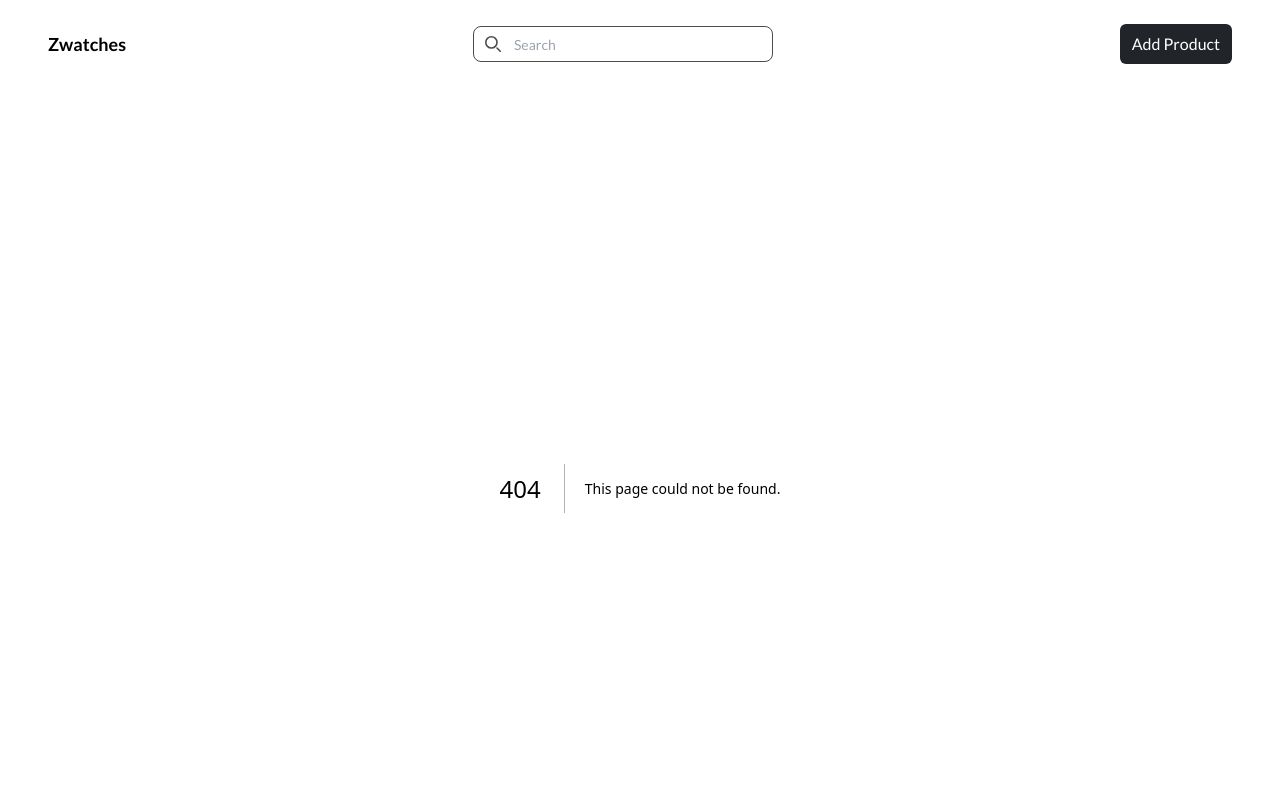
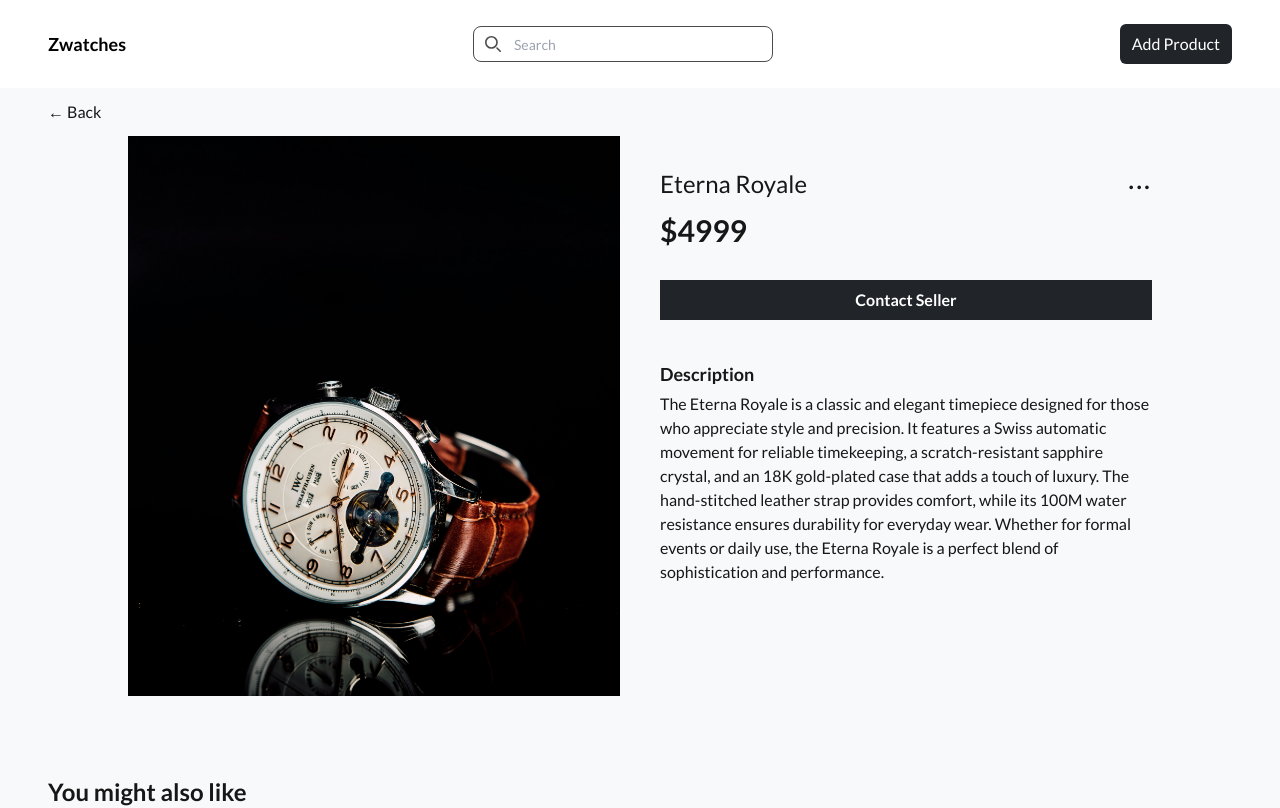
Before and after one commit to ezeigboemmanuel/zwatches, a Next.js app: page /product/123 in a window 1280 px wide. Before the commit this address had no page. Shown: the top 808 px of the page. Built offline with nearby package versions, Linux system fonts and the light colour scheme.

Commit message:
Product page done

```diff
--- a/app/components/Navbar.tsx
+++ b/app/components/Navbar.tsx
@@ -1,10 +1,13 @@
+import Link from "next/link";
 import React from "react";
 
 const Navbar = () => {
   return (
     <nav className="px-4 md:px-12 py-4 md:py-6 bg-white text-black">
       <div className="flex justify-between items-center">
-        <label className="text-lg font-semibold">Zwatches</label>
+        <Link href="/" className="text-lg font-semibold">
+          Zwatches
+        </Link>
         <div className="hidden md:inline-block relative w-[300px] ">
           <div className="absolute inset-y-0 start-0 flex items-center ps-3 pointer-events-none">
             <svg
@@ -31,7 +34,9 @@
             placeholder="Search"
           />
         </div>
-        <button className="bg-[#212529] hover:bg-[#343A40] text-white px-3 py-2 rounded-md">Add Product</button>
+        <button className="bg-[#212529] hover:bg-[#343A40] text-white px-3 py-2 rounded-md">
+          Add Product
+        </button>
       </div>
     </nav>
   );
--- a/app/layout.tsx
+++ b/app/layout.tsx
@@ -2,6 +2,7 @@
 import { Lato } from "next/font/google";
 import "./globals.css";
 import Navbar from "./components/Navbar";
+import Footer from "./components/Footer";
 
 const lato = Lato({
   subsets: ["latin"],
@@ -25,6 +26,7 @@
       >
         <Navbar />
         {children}
+        <Footer />
       </body>
     </html>
   );
--- a/app/page.tsx
+++ b/app/page.tsx
@@ -1,4 +1,3 @@
-import Footer from "./components/Footer";
 import Hero from "./components/Hero";
 import ProductList from "./components/ProductList";
 
@@ -8,7 +7,6 @@
       <Hero />
       <h2 className="w-full text-center text-4xl font-semibold py-6">All Products</h2>
       <ProductList />
-      <Footer />
     </div>
   );
 }
--- /dev/null
+++ b/app/product/[id]/page.tsx
@@ -0,0 +1,78 @@
+"use client";
+
+import ProductList from "@/app/components/ProductList";
+import Image from "next/image";
+import Link from "next/link";
+import { useRouter } from "next/navigation";
+import React, { useState } from "react";
+
+const ProductPage = () => {
+  const router = useRouter();
+  const [open, setOpen] = useState(false);
+  return (
+    <div className="px-4 md:px-12 bg-[#F8F9FA]">
+      <p className="cursor-pointer py-3" onClick={() => router.back()}>
+        &larr; Back
+      </p>
+
+      <div className="max-w-5xl mx-auto flex justify-between space-x-10">
+        <Image
+          src="/watch-img.jpg"
+          alt="img"
+          width={1000}
+          height={1000}
+          className="max-w-xl max-h-[35rem] object-cover object-center basis-1/2"
+        />
+
+        <div className="basis-1/2 py-8">
+          <div className="flex justify-between items-center">
+            <h2 className="text-2xl">Eterna Royale</h2>
+
+            <div className="text-2xl font-bold -mt-2 relative">
+              <span
+                onClick={() => setOpen(!open)}
+                className="cursor-pointer tracking-widest"
+              >
+                ...
+              </span>
+
+              {open && (
+                <div className="absolute bg-white shadow-md pb-2 px-5 text-base font-normal right-0 top-10">
+                  <Link href={`/product/123/update`}>
+                    <p className="mb-2 pb-2 border-b border-gray-300">Update</p>
+                  </Link>
+                  <p className="text-red-500 cursor-pointer">Delete</p>
+                </div>
+              )}
+            </div>
+          </div>
+
+          <h3 className="text-3xl font-semibold mt-3">$4999</h3>
+
+          <button className="mt-8 bg-[#212529] hover:bg-[#343A40] text-white px-3 py-2 w-full font-semibold">
+            Contact Seller
+          </button>
+
+          <p className="font-semibold mt-10 text-lg">Description</p>
+          <p className="mt-1">
+            The Eterna Royale is a classic and elegant timepiece designed for
+            those who appreciate style and precision. It features a Swiss
+            automatic movement for reliable timekeeping, a scratch-resistant
+            sapphire crystal, and an 18K gold-plated case that adds a touch of
+            luxury. The hand-stitched leather strap provides comfort, while its
+            100M water resistance ensures durability for everyday wear. Whether
+            for formal events or daily use, the Eterna Royale is a perfect blend
+            of sophistication and performance.
+          </p>
+        </div>
+      </div>
+
+      <h2 className="w-full text-2xl font-semibold pt-20">
+        You might also like
+      </h2>
+      <ProductList />
+    </div>
+  );
+};
+
+export default ProductPage;
```
